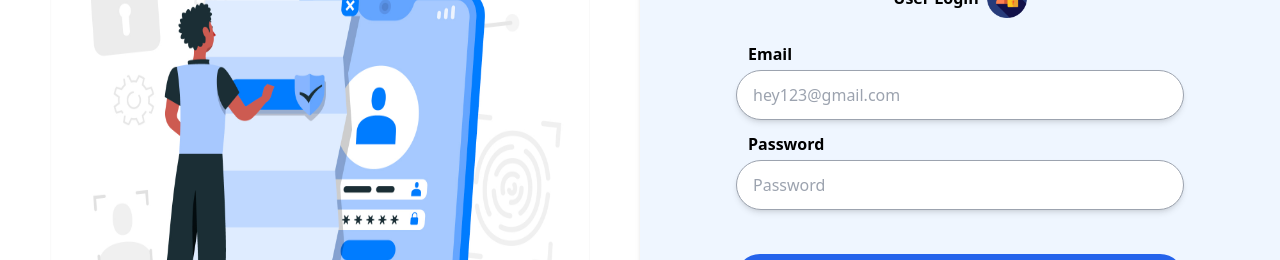
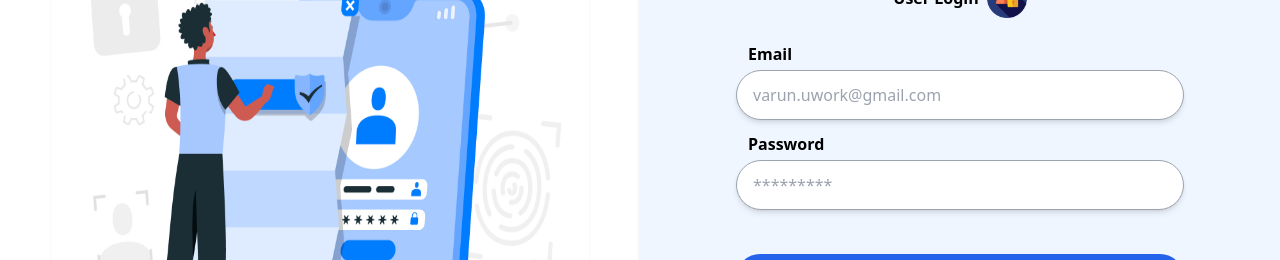
Before and after one commit to VarunUpadhyay802/assignment-global, a React (Create React App) app: page / in a window 1280 px wide. Shown: the part 242-502 px from the top of the page. Built offline with nearby package versions, Linux system fonts and the light colour scheme.

Commit message:
conditional render , search setup

```diff
--- a/src/components/Login.jsx
+++ b/src/components/Login.jsx
@@ -3,13 +3,11 @@ import { loginUser } from "../utilities/api";
 import { ToastContainer, toast } from "react-toastify";
 import "react-toastify/dist/ReactToastify.css";
 import { Link, useNavigate } from "react-router-dom";
-import { FaEye, FaEyeSlash } from "react-icons/fa";
 
 function Login({ setToken }) {
   const [email, setEmail] = useState("");
   const [password, setPassword] = useState("");
   const [loading, setLoading] = useState(false);
-  const [passwordVisible, setPasswordVisible] = useState(false);
   const navigate = useNavigate();
 
   const handleLogin = async (e) => {
@@ -22,7 +20,6 @@ function Login({ setToken }) {
       toast.success("Login Successful!", { position: "top-center" });
       navigate("/users?page=1");
     } catch (err) {
-      setPasswordVisible(false);
       toast.error("Invalid email or password!", { position: "top-center" });
     } finally {
       setLoading(false);
@@ -50,7 +47,7 @@ function Login({ setToken }) {
                 id="email"
                 className="w-full lowercase px-4 py-3 border shadow-md border-gray-400 rounded-full outline-none text-gray-600"
                 type="email"
-                placeholder="hey123@gmail.com"
+                placeholder="varun.uwork@gmail.com"
                 value={email}
                 autoComplete="email-address"
                 onChange={(e) => setEmail(e.target.value)}
@@ -60,30 +57,15 @@ function Login({ setToken }) {
               <label htmlFor="password" className="pl-3 font-semibold">
                 Password
               </label>
-              <div className="relative">
               <input
                 id="password"
                 className="w-full px-4 py-3 border shadow-md border-gray-400 rounded-full outline-none text-gray-600"
-                  type={passwordVisible ? "text" : "password"}
-                  placeholder="Password"
+                type="password"
+                placeholder="*********"
                 value={password}
                 autoComplete="current-password"
                 onChange={(e) => setPassword(e.target.value)}
               />
-                {password && (
-                  <span
-                    className="absolute inset-y-0 right-0 pr-3 flex items-center cursor-pointer"
-                    onClick={() => setPasswordVisible(!passwordVisible)}
-                    title={passwordVisible ? "Hide Password" : "Show Password"}
-                  >
-                    {passwordVisible ? (
-                      <FaEyeSlash className="text-gray-500" />
-                    ) : (
-                      <FaEye className="text-gray-500" />
-                    )}
-                  </span>
-                )}
-              </div>
             </div>
             <button
               className={`bg-blue-600 hover:bg-blue-700 font-semibold outline-none mt-2 md:mt-8 px-4 py-3 text-white capitalize rounded-full flex items-center justify-center transition-all w-full duration-300 ${
--- a/src/components/Users.jsx
+++ b/src/components/Users.jsx
@@ -1,16 +1,16 @@
-import React, { useEffect, useState } from 'react';
-import { fetchUsers } from '../utilities/api';
-import UserCard from './UserCard';
-import Pagination from './Pagination';
-import { useSearchParams } from 'react-router-dom';
+import React, { useEffect, useState } from "react";
+import { fetchUsers } from "../utilities/api";
+import UserCard from "./UserCard";
+import Pagination from "./Pagination";
+import { useSearchParams } from "react-router-dom";
 
 function Users() {
   const [users, setUsers] = useState([]);
   const [totalPages, setTotalPages] = useState(0);
-  const [searchQuery, setSearchQuery] = useState('');
+  const [searchQuery, setSearchQuery] = useState("");
 
   const [searchParams, setSearchParams] = useSearchParams();
-  const currentPage = parseInt(searchParams.get('page')) || 1;
+  const currentPage = parseInt(searchParams.get("page")) || 1;
 
   useEffect(() => {
     const getUsers = async () => {
@@ -22,7 +22,7 @@ function Users() {
   }, [currentPage]);
 
   const handleDeleteUser = (userId) => {
-    setUsers(users.filter(user => user.id !== userId));
+    setUsers(users.filter((user) => user.id !== userId));
   };
 
   const handlePageChange = (newPage) => {
@@ -30,21 +30,23 @@ function Users() {
   };
 
   // Filter users based on the search query
-  const filteredUsers = users.filter(user =>
+  const filteredUsers = users.filter(
+    (user) =>
       user.first_name.toLowerCase().includes(searchQuery.toLowerCase()) ||
       user.last_name.toLowerCase().includes(searchQuery.toLowerCase()) ||
       user.email.toLowerCase().includes(searchQuery.toLowerCase())
-
   );
-
-
-  const displayedUsers = filteredUsers.slice(0, 6);
 
   return (
     <div className="min-h-screen p-8 bg-gradient-to-br from-purple-100 via-blue-100 to-pink-100">
       <div className="max-w-7xl mx-auto">
-        <h2 className="text-4xl font-semibold text-gray-900 mb-8 text-center bg-gray-100 p-6 rounded-md shadow-md">
-          User Directory
+        <h2 className="text-3xl md:text-4xl font-semibold text-gray-900 mb-8 text-center bg-gray-100 p-6 rounded-md shadow-md flex items-center justify-center gap-4">
+          EmployeeWise
+          <img
+            src="/employwise_logo.jpg"
+            alt="EmployeeWise Logo"
+            className=" md:h-14 md:w-14 h-12 w-12 object-cover rounded-lg" // Adjusted size and added object-cover
+          />
         </h2>
 
         {/* Search Input */}
@@ -58,14 +60,34 @@ function Users() {
           />
         </div>
 
+        {/* Conditional rendering for users */}
+        {filteredUsers.length > 0 ? (
           <div className="grid grid-cols-1 sm:grid-cols-2 md:grid-cols-3 gap-8">
-          {displayedUsers.map((user) => (
+            {filteredUsers.map((user) => (
               <UserCard key={user.id} user={user} onDelete={handleDeleteUser} />
             ))}
           </div>
+        ) : (
+          <div className="text-center text-gray-600 mt-8">
+            <img
+              src="/browser.png"
+              alt=""
+              className="flex justify-between items-center w-1/2 m-auto md:w-1/5"
+            />
+            <div className="font-bold"> No users found.</div>
+          </div>
+        )}
+
+        {/* Pagination */}
+        {filteredUsers.length > 0 && (
           <div className="mt-8">
-          <Pagination currentPage={currentPage} totalPages={totalPages} onPageChange={handlePageChange} />
+            <Pagination
+              currentPage={currentPage}
+              totalPages={totalPages}
+              onPageChange={handlePageChange}
+            />
           </div>
+        )}
       </div>
     </div>
   );
```
Also changed, not shown: public/browser.png (added), public/employwise_logo.jpg (added). Lines whose indentation alone changed are shown as unchanged.
